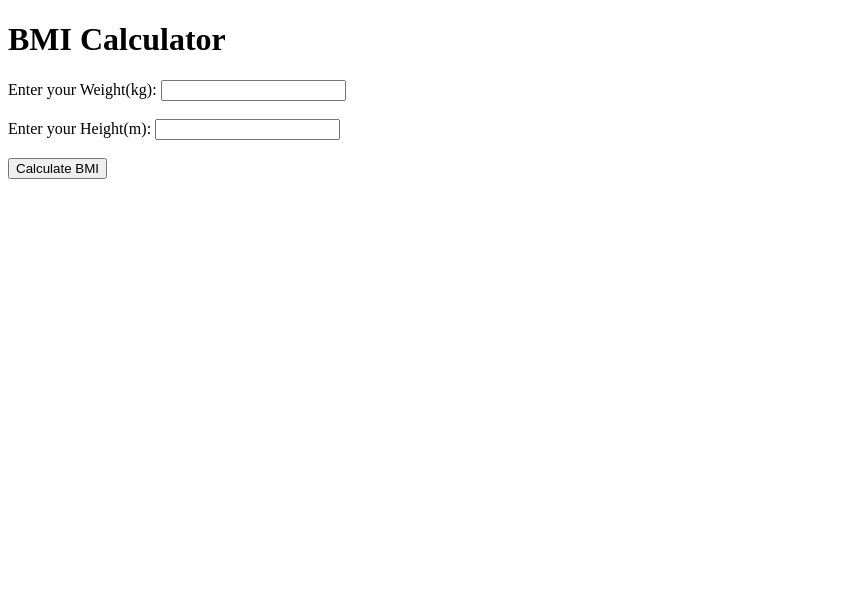
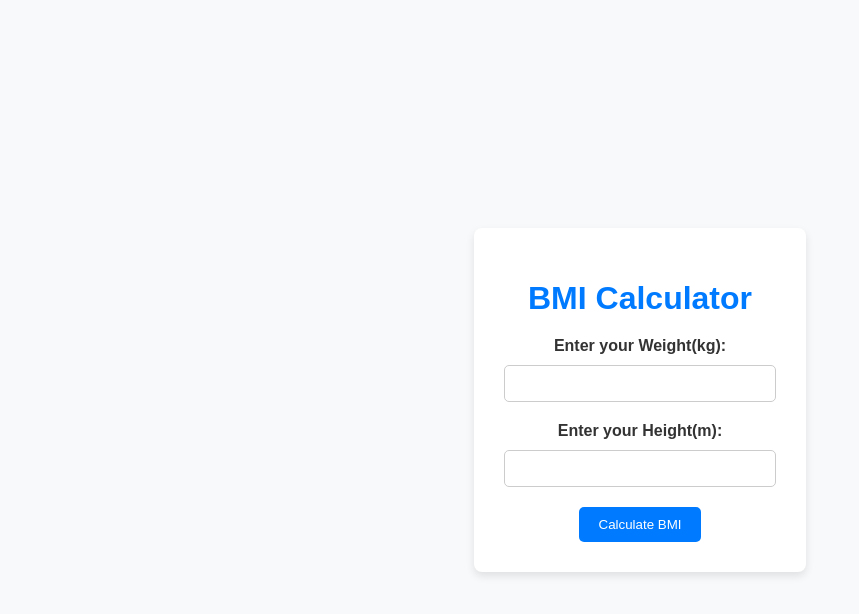
Before and after one commit to RayirthSoni/BMI-Calculator, a plain HTML site: page templates/index.html in a window 1280 px wide. Shown: the whole page, without its empty margins (0-859 px from the left). Drawn offline with Linux system fonts and the light colour scheme.

Commit message:
added flask code and website code

```diff
--- a/templates/index.html
+++ b/templates/index.html
@@ -4,17 +4,76 @@
      <meta charset="UTF-8">
      <meta name="viewport" content="width=device-width, initial-scale=1.0">
      <title>BMI Calculator</title>
+     <style>
+         body {
+             font-family: 'Arial', sans-serif;
+             background-color: #f8f9fa;
+             margin: 0;
+             padding: 0;
+             display: flex;
+             justify-content: center;
+             align-items: center;
+             height: 100vh;
+         }
+         .container {
+             background-color: #fff;
+             border-radius: 8px;
+             padding: 30px;
+             box-shadow: 0 4px 8px rgba(0, 0, 0, 0.1);
+             text-align: center;
+         }
+         h1 {
+             color: #007bff;
+             margin-bottom: 20px;
+         }
+         form {
+             display: flex;
+             flex-direction: column;
+             align-items: center;
+         }
+         label {
+             color: #333;
+             font-weight: bold;
+             margin-bottom: 10px;
+         }
+         input[type="text"] {
+             width: 250px;
+             padding: 10px;
+             border: 1px solid #ccc;
+             border-radius: 5px;
+             margin-bottom: 20px;
+             transition: border-color 0.3s;
+         }
+         input[type="text"]:focus {
+             outline: none;
+             border-color: #007bff;
+         }
+         button {
+             padding: 10px 20px;
+             background-color: #007bff;
+             color: #fff;
+             border: none;
+             border-radius: 5px;
+             cursor: pointer;
+             transition: background-color 0.3s;
+         }
+         button:hover {
+             background-color: #0056b3;
+         }
+     </style>
  </head>
  <body>
+     <div class="container">
          <h1>BMI Calculator</h1>
          <form action="/calculate_bmi" method="post">
              <label for="weight">Enter your Weight(kg):</label>
-        <input type="text" id="weight" name="weight" required><br><br>
+             <input type="text" id="weight" name="weight" required>
 
              <label for="height">Enter your Height(m):</label>
-        <input type="text" id="height" name="height" required><br><br>
+             <input type="text" id="height" name="height" required>
 
              <button type="submit">Calculate BMI</button>
          </form>
+     </div>
  </body>
  </html>
```
Also changed, not shown: templates/result.html (+42 -2 lines). Lines whose indentation alone changed are shown as unchanged.
